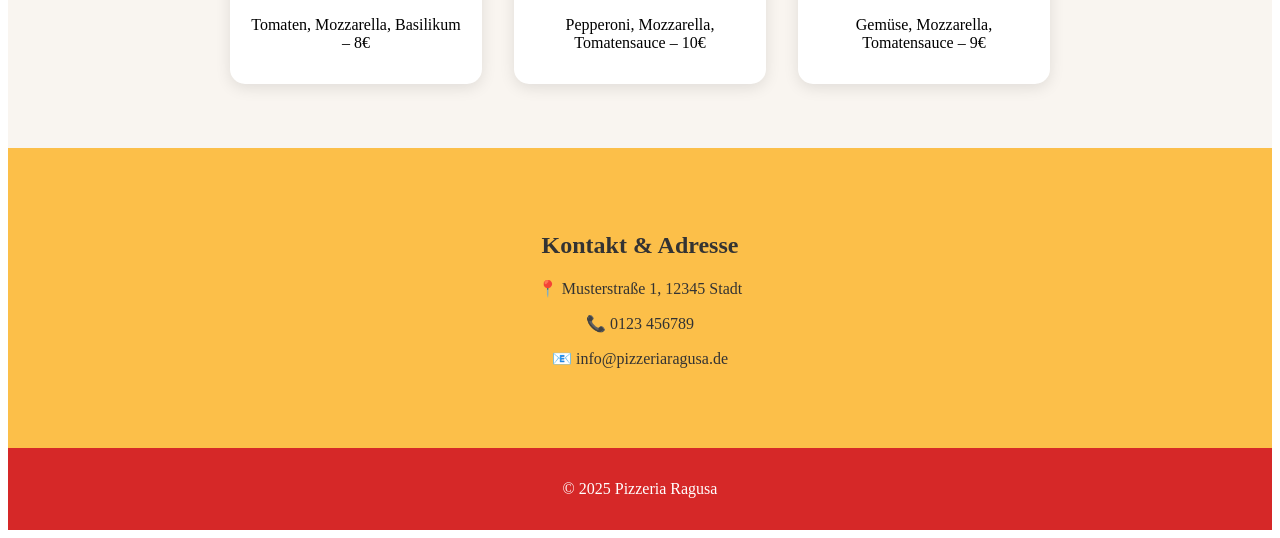
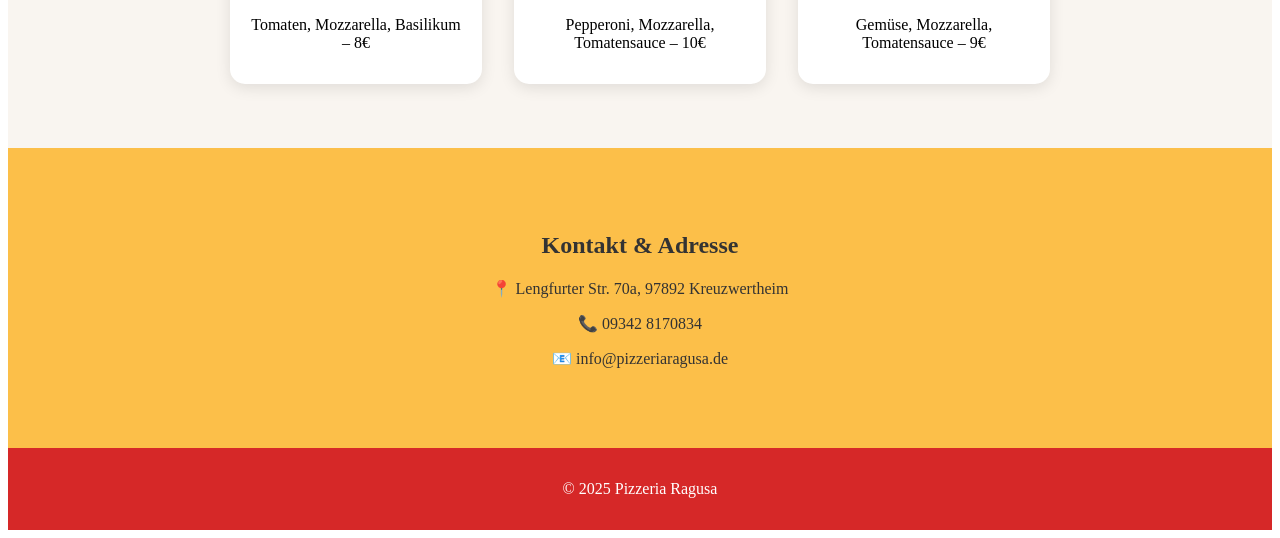
Before and after one commit to SatanHelel/PizzeriaRagusa.github.io, a plain HTML site: page index.html in a window 1280 px wide. Shown: the part 1369-1907 px from the top of the page. Drawn offline with nearby package versions, Linux system fonts and the light colour scheme.

Commit message:
Update index.html

```diff
--- a/index.html
+++ b/index.html
@@ -58,8 +58,8 @@
     <!-- Kontakt -->
     <section id="contact">
         <h2>Kontakt & Adresse</h2>
-        <p>📍 Musterstraße 1, 12345 Stadt</p>
-        <p>📞 0123 456789</p>
+        <p>📍 Lengfurter Str. 70a, 97892 Kreuzwertheim</p>
+        <p>📞 09342 8170834</p>
         <p>📧 info@pizzeriaragusa.de</p>
     </section>
 
```
